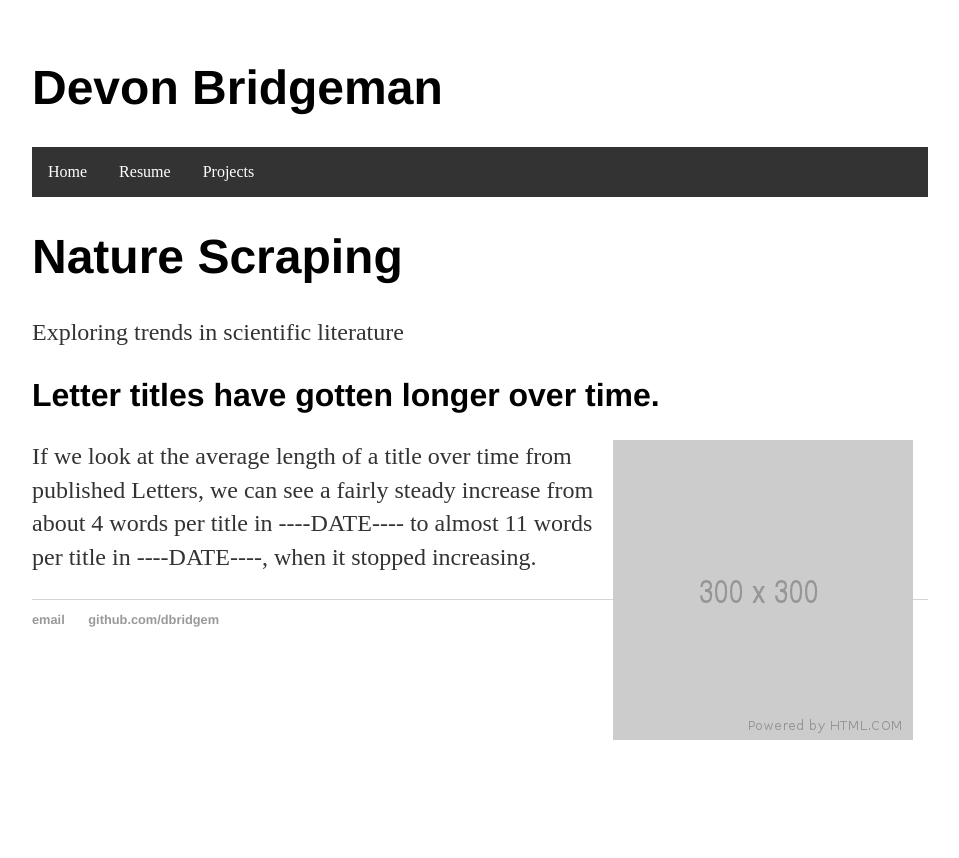
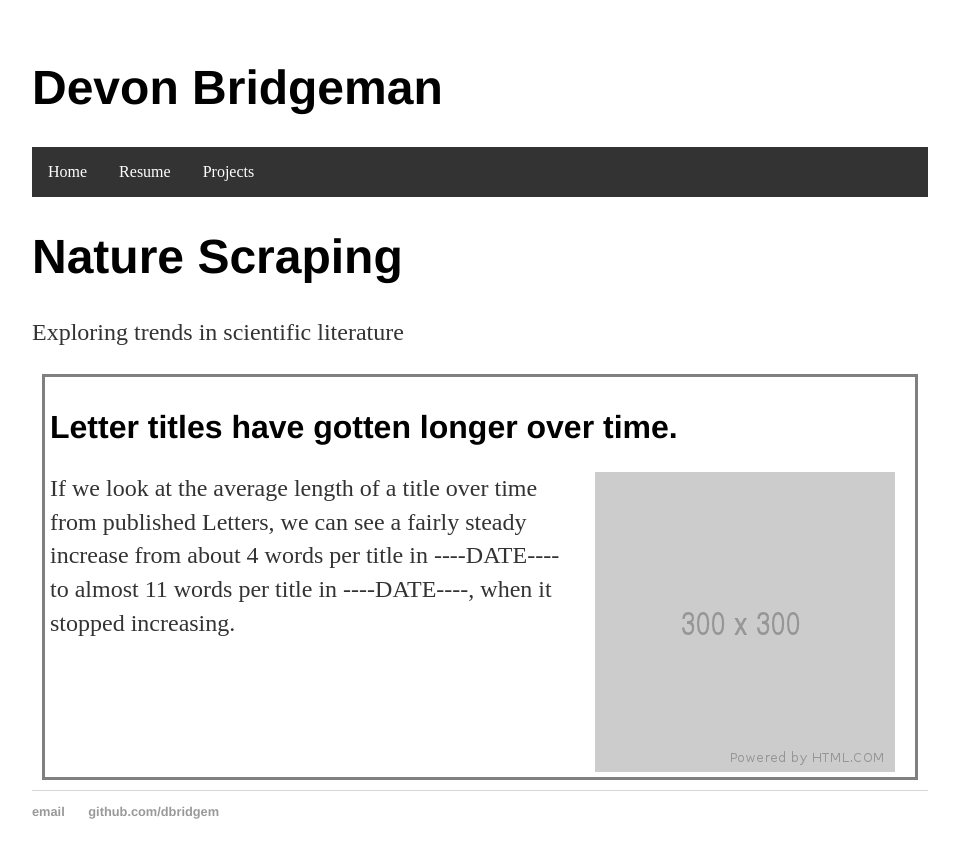
Before and after one commit to dbridgem/dbridgem.github.io, a Jekyll site: the page built from projects/nature_scraper/index.html, in a window 1280 px wide. Shown: the top 858 px of the page, without its empty margins (160-1119 px from the left). Built offline with Jekyll 4.4.1, drawn with Linux system fonts in a browser that asks for light colours.

Commit message:
Update main.css

```diff
--- a/css/main.css
+++ b/css/main.css
@@ -38,6 +38,7 @@
     display: inline;
     margin-right: 20px;
 }
+
 a {
     text-decoration: none;
     color: #999;
@@ -71,3 +72,42 @@
 ul.posts li {
     list-style: none;
 }
+
+
+div .project{
+  border: 3px solid #4CAF50;
+  padding: 5px;
+  margin: 10px;
+}
+
+.project {
+  overflow: auto;
+}
+p .project{
+   margin-style = top-middle;
+   flex: 1;
+   white-space: nowrap;
+   width: 500px;
+   height: 300px;
+   overflow: hidden;
+   text-overflow: ellipsis;
+}
+
+div .finding{
+  border: 3px solid #808080;
+  padding: 5px;
+  margin: 10px;
+}
+
+.finding {
+  overflow: auto;
+}
+p .finding{
+   margin-style = top-middle;
+   flex: 1;
+   white-space: nowrap;
+   width: 500px;
+   height: 300px;
+   overflow: hidden;
+   text-overflow: ellipsis;
+}
```
